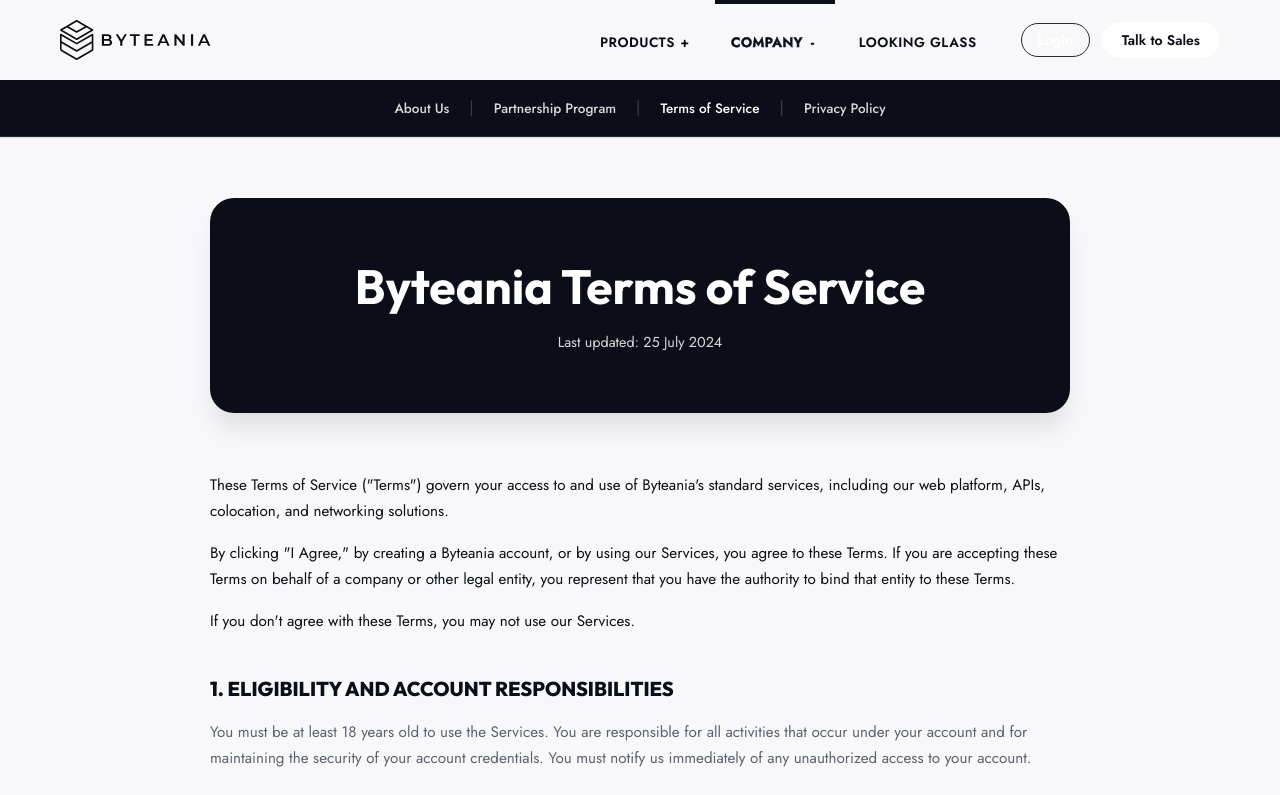
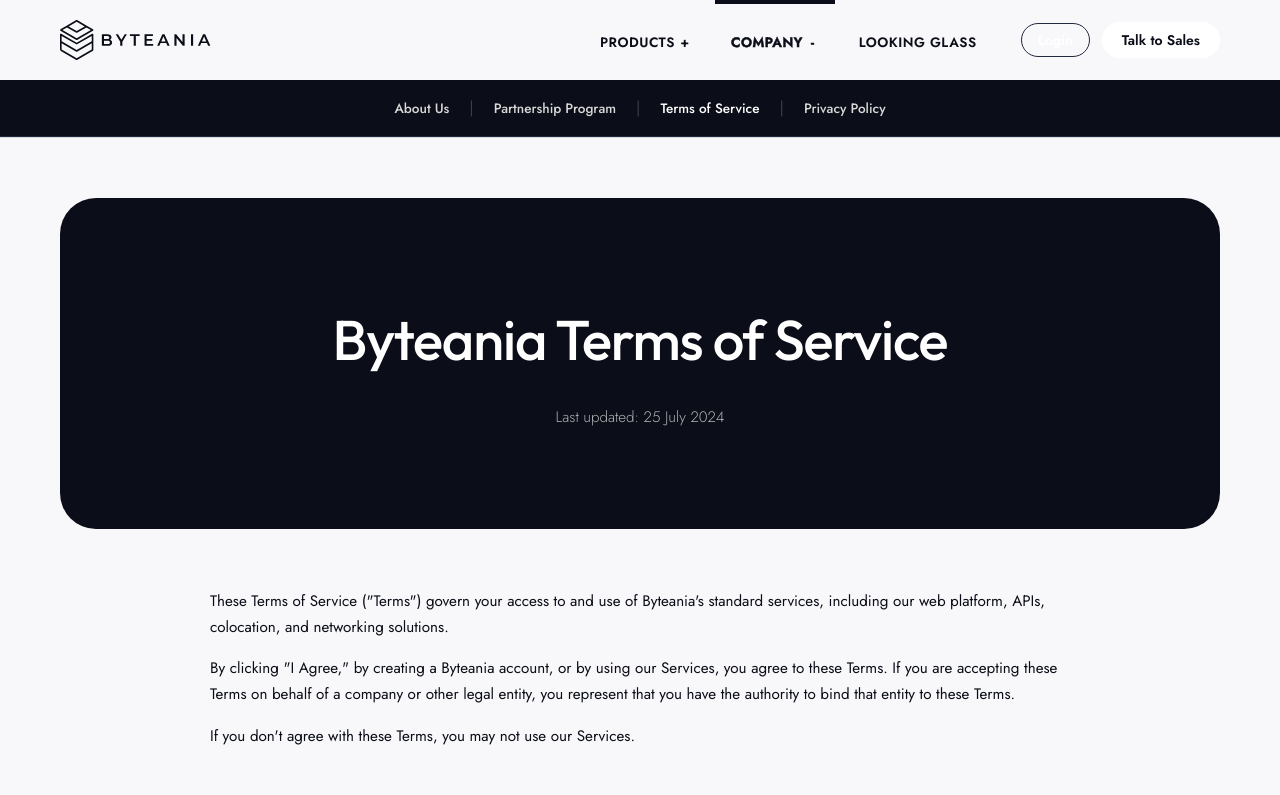
Before and after one commit to souiiii/Bytenia, a React (Vite) app: page /terms-of-service in a window 1280 px wide. Shown: the top 795 px of the page. Built offline with nearby package versions, Linux system fonts and the light colour scheme; what react-world-flags would draw is missing.

Commit message:
feat: add Terms of Service page with styling and content

```diff
--- a/src/pages/TermsOfServicePage.css
+++ b/src/pages/TermsOfServicePage.css
@@ -4,16 +4,28 @@
 }
 
 .tos-hero-container {
-  max-width: 900px;
   margin: 0 auto 60px auto;
 }
 
 .tos-hero-card {
   background-color: var(--bg-dark);
-  border-radius: var(--border-radius-lg);
-  padding: 60px 40px;
+  border-radius: 36px;
+  padding: 100px 40px;
   text-align: center;
-  box-shadow: 0 20px 25px -5px rgba(0, 0, 0, 0.1);
+  box-shadow: none;
+}
+
+.tos-hero-title {
+  font-size: 3.5rem;
+  font-weight: 500;
+  margin-bottom: 24px;
+  letter-spacing: -0.02em;
+}
+
+.tos-hero-date {
+  font-size: 0.95rem;
+  font-weight: 300;
+  opacity: 0.8;
 }
 
 .tos-content-container {
--- a/src/pages/TermsOfServicePage.jsx
+++ b/src/pages/TermsOfServicePage.jsx
@@ -9,10 +9,10 @@ const TermsOfServicePage = () => {
 
         <div className="container tos-hero-container">
           <div className="tos-hero-card">
-            <h1 className="h1 text-white" style={{ marginBottom: '16px' }}>
+            <h1 className="tos-hero-title text-white">
               Byteania Terms of Service
             </h1>
-            <p className="text-gray" style={{ fontSize: '0.9rem' }}>
+            <p className="tos-hero-date text-gray">
               Last updated: 25 July 2024
             </p>
           </div>
```
